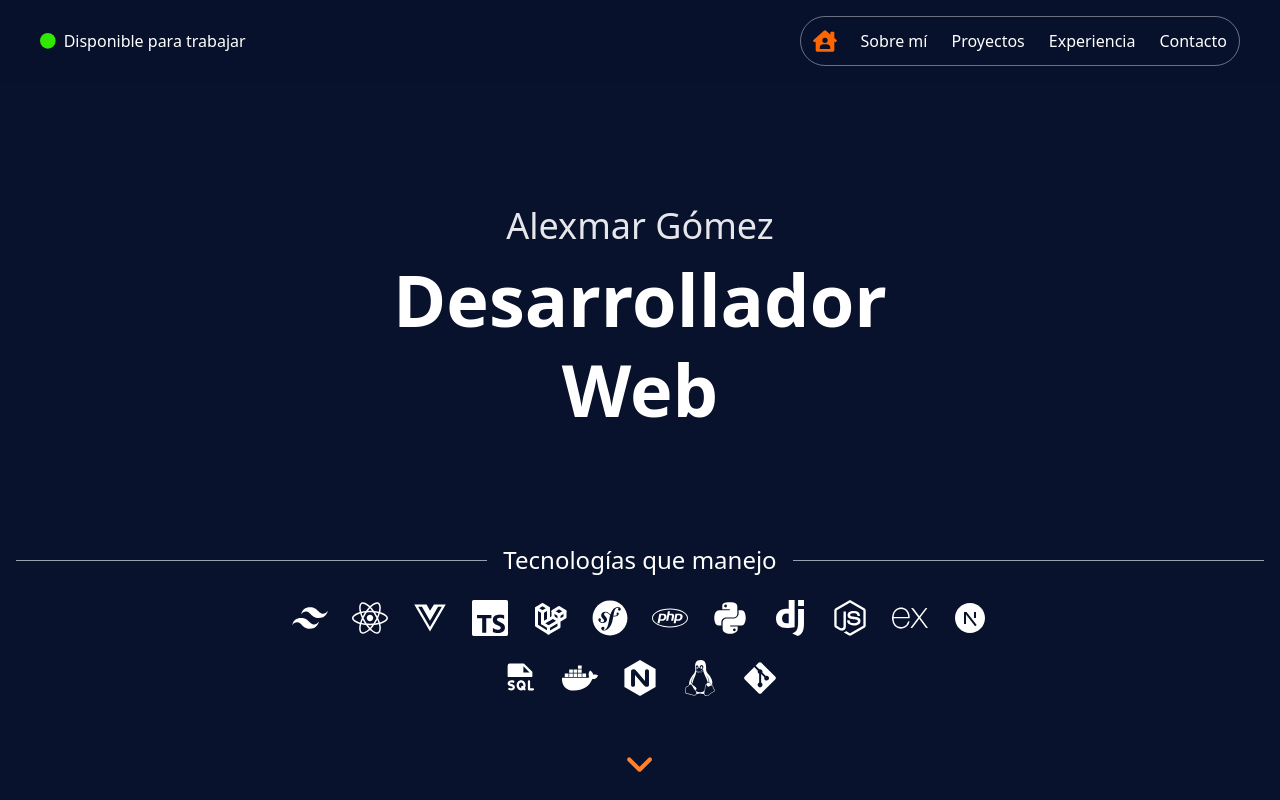
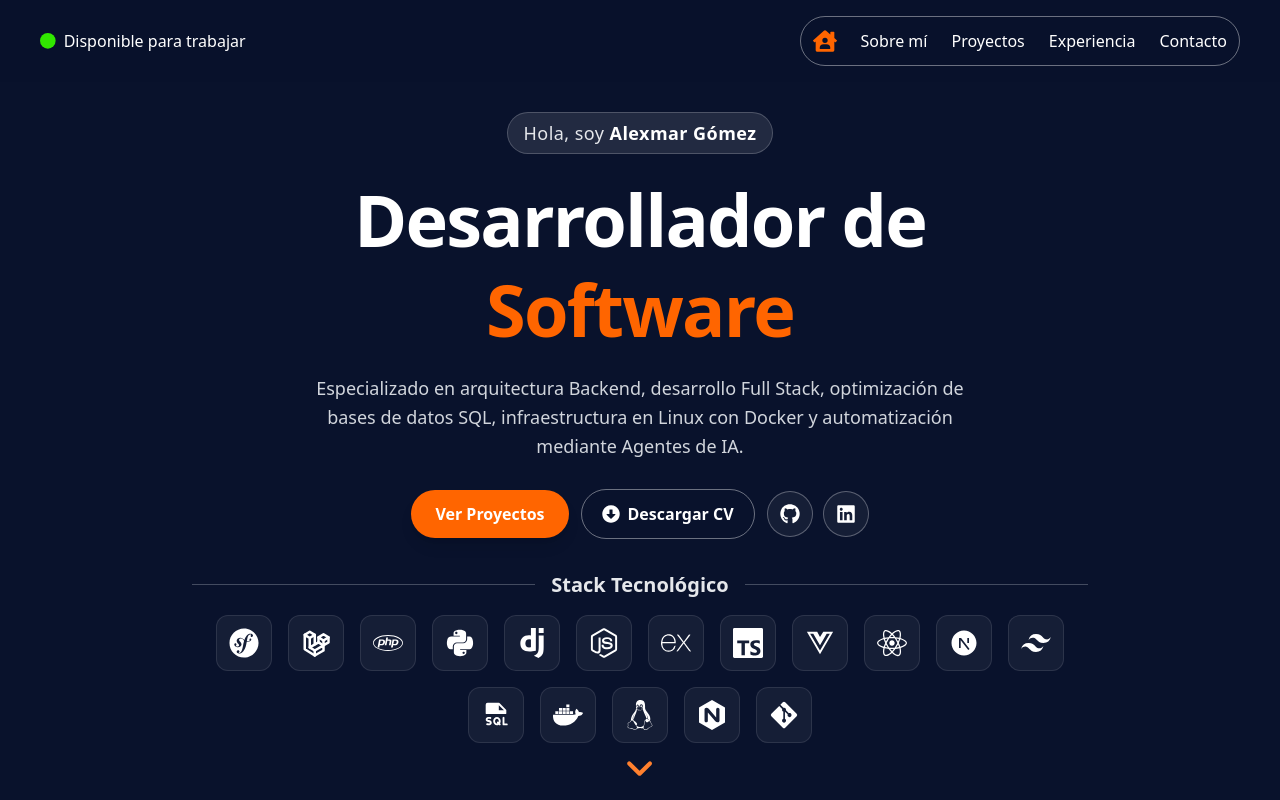
Before and after one commit to alexmargomez/portafolio, a React (Vite) app: page / in a window 1280 px wide. Built offline with nearby package versions, Linux system fonts and the light colour scheme.

Commit message:
feat(hero): redesign first section as Desarrollador de Software with CTA buttons and tech cards

```diff
--- a/index.html
+++ b/index.html
@@ -1,10 +1,10 @@
 <!doctype html>
-<html lang="en">
+<html lang="es">
   <head>
     <meta charset="UTF-8" />
     <link rel="icon" type="image/svg+xml" href="/logo.svg" />
     <meta name="viewport" content="width=device-width, initial-scale=1.0" />
-    <title>alexmargomez</title>
+    <title>Alexmar Gómez | Desarrollador de Software</title>
   </head>
   <body>
     <div id="root"></div>
--- a/src/App.jsx
+++ b/src/App.jsx
@@ -104,7 +104,7 @@ function App() {
         handleClickContact={handleClickContact}
       />
       <div>
-        <Main id="main" className="flex-grow" onClickDown={handleClickDown} />
+        <Main id="main" className="flex-grow" onClickDown={handleClickDown} onClickProjects={handleClickProjects} />
         <Datos id="datos" className="flex-grow" onClickDown={handleClickProjects} />
         <Projects id="projects" className="flex-grow" onClickDown={handleClickExperience} />
         <Experience id="experience" className="flex-grow" onClickDown={handleClickContact} />
--- a/src/Screens/Datos.jsx
+++ b/src/Screens/Datos.jsx
@@ -18,7 +18,7 @@ const Datos = ({ id, onClickDown }) => {
             </div>
             <div className='md:h-1/4 w-full sm:w-[85%] md:w-[60%] flex justify-center items-center md:mt-4'>
                 <p className='text-sm sm:text-base leading-relaxed'>
-                    Desarrollador Backend y Full Stack con más de 2 años de experiencia. Especializado en arquitectura de API REST, optimización de bases de datos SQL, ecosistemas backend (Symfony, Laravel, PHP, Node.js, Django), interfaces modernas (React, Vue 3), administración de servidores Linux con Docker e implementación de automatizaciones con Agentes de IA.
+                    Desarrollador de Software Backend y Full Stack con más de 2 años de experiencia. Especializado en arquitectura de API REST, optimización de bases de datos SQL, ecosistemas backend (Symfony, Laravel, PHP, Node.js, Django), interfaces modernas (React, Vue 3), administración de servidores Linux con Docker e implementación de automatizaciones con Agentes de IA.
                 </p>
             </div>
             <div className='md:h-1/4 flex justify-center items-center'>
--- a/src/Screens/Main.jsx
+++ b/src/Screens/Main.jsx
@@ -10,97 +10,123 @@ import {
   FaDocker,
   FaLinux,
   FaGitAlt,
+  FaGithub,
+  FaLinkedin,
+  FaArrowAltCircleDown,
 } from "react-icons/fa";
 import { PiFileSqlFill } from "react-icons/pi";
 import { SiNginx, SiExpress, SiTypescript, SiDjango } from "react-icons/si";
 import { RiTailwindCssFill, RiNextjsFill } from "react-icons/ri";
 import { FaAngleDown } from "react-icons/fa6";
+import Pdf from '../path/CV.pdf'
 import '../styles/movements.css'
 
-const Main = ({ id, onClickDown }) => {
+const TECHNOLOGIES = [
+  { icon: FaSymfony, name: 'Symfony' },
+  { icon: TbBrandLaravel, name: 'Laravel' },
+  { icon: FaPhp, name: 'PHP' },
+  { icon: FaPython, name: 'Python' },
+  { icon: SiDjango, name: 'Django' },
+  { icon: FaNodeJs, name: 'Node.js' },
+  { icon: SiExpress, name: 'Express.js' },
+  { icon: SiTypescript, name: 'TypeScript' },
+  { icon: FaVuejs, name: 'Vue.js' },
+  { icon: FaReact, name: 'React.js' },
+  { icon: RiNextjsFill, name: 'Next.js' },
+  { icon: RiTailwindCssFill, name: 'Tailwind CSS' },
+  { icon: PiFileSqlFill, name: 'SQL' },
+  { icon: FaDocker, name: 'Docker' },
+  { icon: FaLinux, name: 'Linux' },
+  { icon: SiNginx, name: 'Nginx' },
+  { icon: FaGitAlt, name: 'Git' },
+]
+
+const Main = ({ id, onClickDown, onClickProjects }) => {
   return (
-    <div id={id} className='min-h-screen md:h-screen text-white text-center pt-24 md:pt-20 pb-6 md:pb-0 flex flex-col justify-between md:justify-evenly items-center px-4'>
-        <div className='flex flex-col-reverse flex-1 md:flex-none md:h-4/6 justify-center items-center my-8 md:my-0'>
-            <h1 className='font-bold text-4xl sm:text-5xl md:text-7xl leading-tight'>Desarrollador <br/> Web</h1>
-            <h2 className='text-xl sm:text-2xl md:text-4xl mb-2 text-gray-200'>Alexmar Gómez</h2>
+    <div
+      id={id}
+      className='min-h-screen md:h-screen text-white text-center pt-28 sm:pt-24 md:pt-20 pb-6 md:pb-4 flex flex-col justify-between items-center px-4 sm:px-6'
+    >
+      {/* Bloque Hero Central */}
+      <div className='flex flex-col flex-1 justify-center items-center max-w-4xl mx-auto my-4 md:my-0 space-y-4 sm:space-y-5'>
+        <span className='px-4 py-1.5 rounded-full bg-white/10 border border-white/20 text-sm sm:text-base md:text-lg font-medium tracking-wide text-gray-200'>
+          Hola, soy <strong className='text-white'>Alexmar Gómez</strong>
+        </span>
+
+        <h1 className='font-extrabold text-4xl sm:text-5xl md:text-7xl leading-tight tracking-tight'>
+          Desarrollador de <span className='text-[#ff6500]'>Software</span>
+        </h1>
+
+        <p className='text-sm sm:text-base md:text-lg text-gray-300 max-w-2xl leading-relaxed px-2'>
+          Especializado en arquitectura Backend, desarrollo Full Stack, optimización de bases de datos SQL, infraestructura en Linux con Docker y automatización mediante Agentes de IA.
+        </p>
+
+        {/* Botones de Acción Rápida */}
+        <div className='flex flex-wrap justify-center items-center gap-3 pt-2'>
+          <button
+            type="button"
+            onClick={onClickProjects || onClickDown}
+            className='px-6 py-3 rounded-full bg-[#ff6500] hover:bg-[#e05800] text-white font-semibold text-sm sm:text-base shadow-lg cursor-pointer transition-all'
+          >
+            Ver Proyectos
+          </button>
+
+          <a
+            href={Pdf}
+            download
+            className='flex items-center space-x-2 px-5 py-3 rounded-full border border-white/40 hover:bg-white hover:text-[#09122c] font-semibold text-sm sm:text-base cursor-pointer transition-colors'
+          >
+            <FaArrowAltCircleDown className='text-lg' />
+            <span>Descargar CV</span>
+          </a>
+
+          <div className='flex items-center gap-2.5'>
+            <a
+              href='https://github.com/alexmargomez'
+              target='_blank'
+              rel='noopener noreferrer'
+              aria-label='GitHub'
+              className='p-3 rounded-full border border-white/30 bg-white/5 hover:bg-white hover:text-[#09122c] transition-colors'
+            >
+              <FaGithub className='text-xl' />
+            </a>
+            <a
+              href='https://www.linkedin.com/in/alexmargomez/'
+              target='_blank'
+              rel='noopener noreferrer'
+              aria-label='LinkedIn'
+              className='p-3 rounded-full border border-white/30 bg-white/5 hover:bg-white hover:text-[#09122c] transition-colors'
+            >
+              <FaLinkedin className='text-xl' />
+            </a>
           </div>
-        <div className='flex flex-col md:h-1/6 justify-center items-center space-y-4 w-full my-4 md:my-0'>
+        </div>
+      </div>
+
+      {/* Bloque de Tecnologías */}
+      <div className='flex flex-col justify-center items-center space-y-3 w-full max-w-4xl my-2 md:my-0'>
         <div className="relative flex items-center justify-center w-full">
-                <div className="absolute w-[90%] md:w-full border-t border-gray-400"></div>
-                <h3 className="relative bg-[#09122c] px-4 text-lg sm:text-xl md:text-2xl font-medium">Tecnologías que manejo</h3>
+          <div className="absolute w-[90%] md:w-full border-t border-gray-500/60"></div>
+          <h3 className="relative bg-[#09122c] px-4 text-base sm:text-lg md:text-xl font-semibold text-gray-200">
+            Stack Tecnológico
+          </h3>
         </div>
-            <ul className="flex flex-wrap justify-center items-center gap-5 sm:gap-6 text-3xl md:text-4xl mt-2 px-2 max-w-3xl">
-                <li className="group relative">
-                    <RiTailwindCssFill/>
-                    <span className="tooltip">Tailwind CSS</span>
+
+        <ul className="flex flex-wrap justify-center items-center gap-2.5 sm:gap-3.5 md:gap-4 pt-1 px-1">
+          {TECHNOLOGIES.map((tech) => (
+            <li
+              key={tech.name}
+              className="group relative flex items-center justify-center p-2.5 sm:p-3 rounded-xl bg-white/5 border border-white/10 hover:border-[#ff6500] hover:text-[#ff6500] transition-all"
+            >
+              {React.createElement(tech.icon, { className: "text-2xl sm:text-3xl" })}
+              <span className="tooltip z-30">{tech.name}</span>
             </li>
-                <li className="group relative">
-                    <FaReact/>
-                    <span className="tooltip">React.js</span>
-                </li>
-                <li className="group relative">
-                    <FaVuejs/>
-                    <span className="tooltip">Vue.js</span>
-                </li>
-                <li className="group relative">
-                    <SiTypescript/>
-                    <span className="tooltip">TypeScript</span>
-                </li>
-                <li className="group relative">
-                    <TbBrandLaravel/>
-                    <span className="tooltip">Laravel</span>
-                </li>
-                <li className="group relative">
-                    <FaSymfony/>
-                    <span className="tooltip">Symfony</span>
-                </li>
-                <li className="group relative">
-                    <FaPhp/>
-                    <span className="tooltip">PHP</span>
-                </li>
-                <li className="group relative">
-                    <FaPython/>
-                    <span className="tooltip">Python</span>
-                </li>
-                <li className="group relative">
-                    <SiDjango/>
-                    <span className="tooltip">Django</span>
-                </li>
-                <li className="group relative">
-                    <FaNodeJs/>
-                    <span className="tooltip">Node.js</span>
-                </li>
-                <li className="group relative">
-                    <SiExpress/>
-                    <span className="tooltip">Express.js</span>
-                </li>
-                <li className="group relative">
-                    <RiNextjsFill/>
-                    <span className="tooltip">Next.js</span>
-                </li>
-                <li className="group relative">
-                    <PiFileSqlFill/>
-                    <span className="tooltip">SQL</span>
-                </li>
-                <li className="group relative">
-                    <FaDocker/>
-                    <span className="tooltip">Docker</span>
-                </li>
-                <li className="group relative">
-                    <SiNginx/>
-                    <span className="tooltip">Nginx</span>
-                </li>
-                <li className="group relative">
-                    <FaLinux/>
-                    <span className="tooltip">Linux</span>
-                </li>
-                <li className="group relative">
-                    <FaGitAlt/>
-                    <span className="tooltip">Git</span>
-                </li>
+          ))}
         </ul>
       </div>
-        <div className='flex flex-col md:h-1/6 justify-end items-center pt-6 md:pt-0 pb-4 md:pb-5'>
+
+      {/* Flecha hacia abajo */}
+      <div className='flex flex-col justify-end items-center pt-4 md:pt-2'>
         <FaAngleDown className="text-4xl iconDownUp cursor-pointer" onClick={onClickDown}/>
       </div>
     </div>
```
Lines whose indentation alone changed are shown as unchanged.
